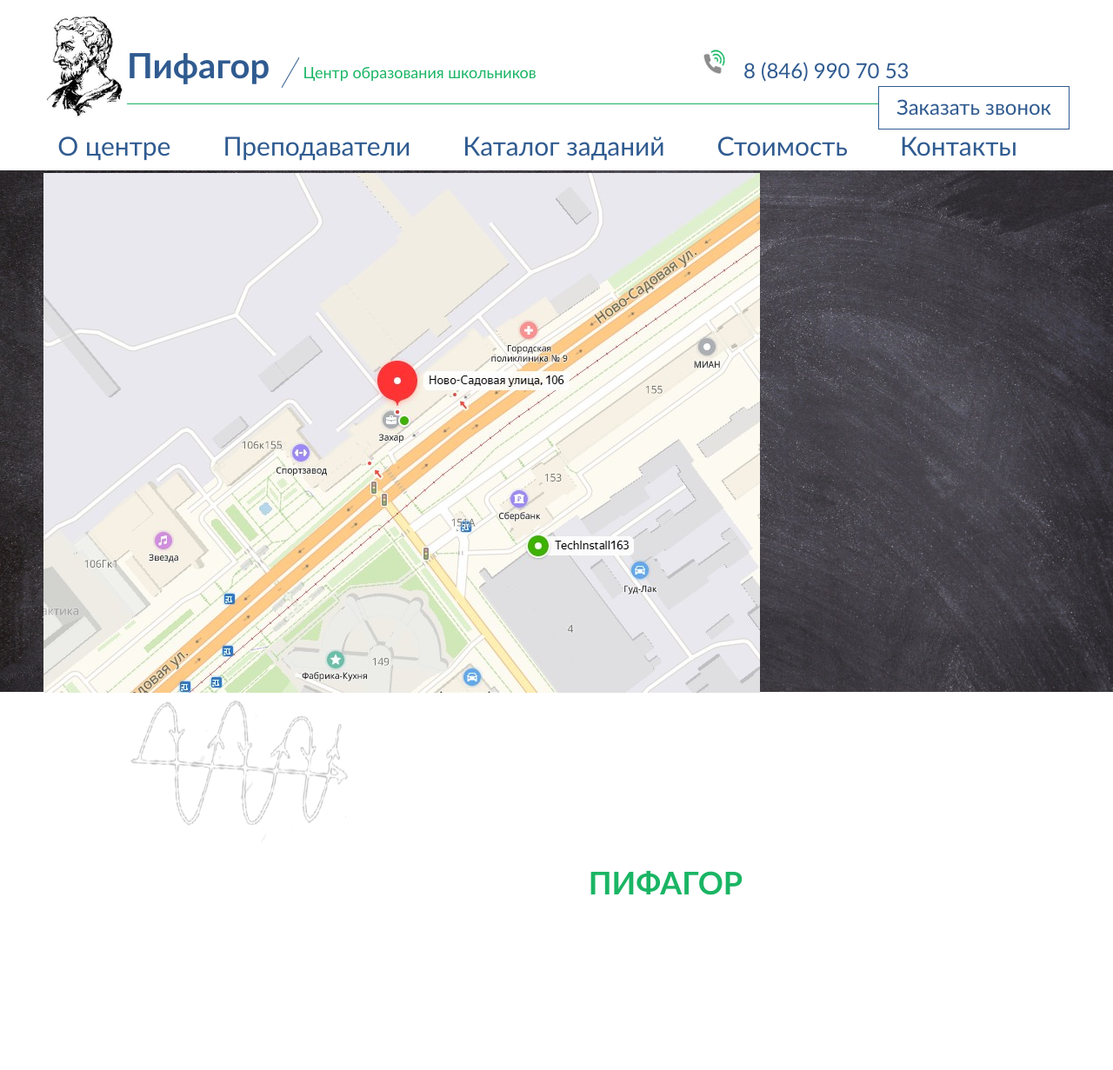
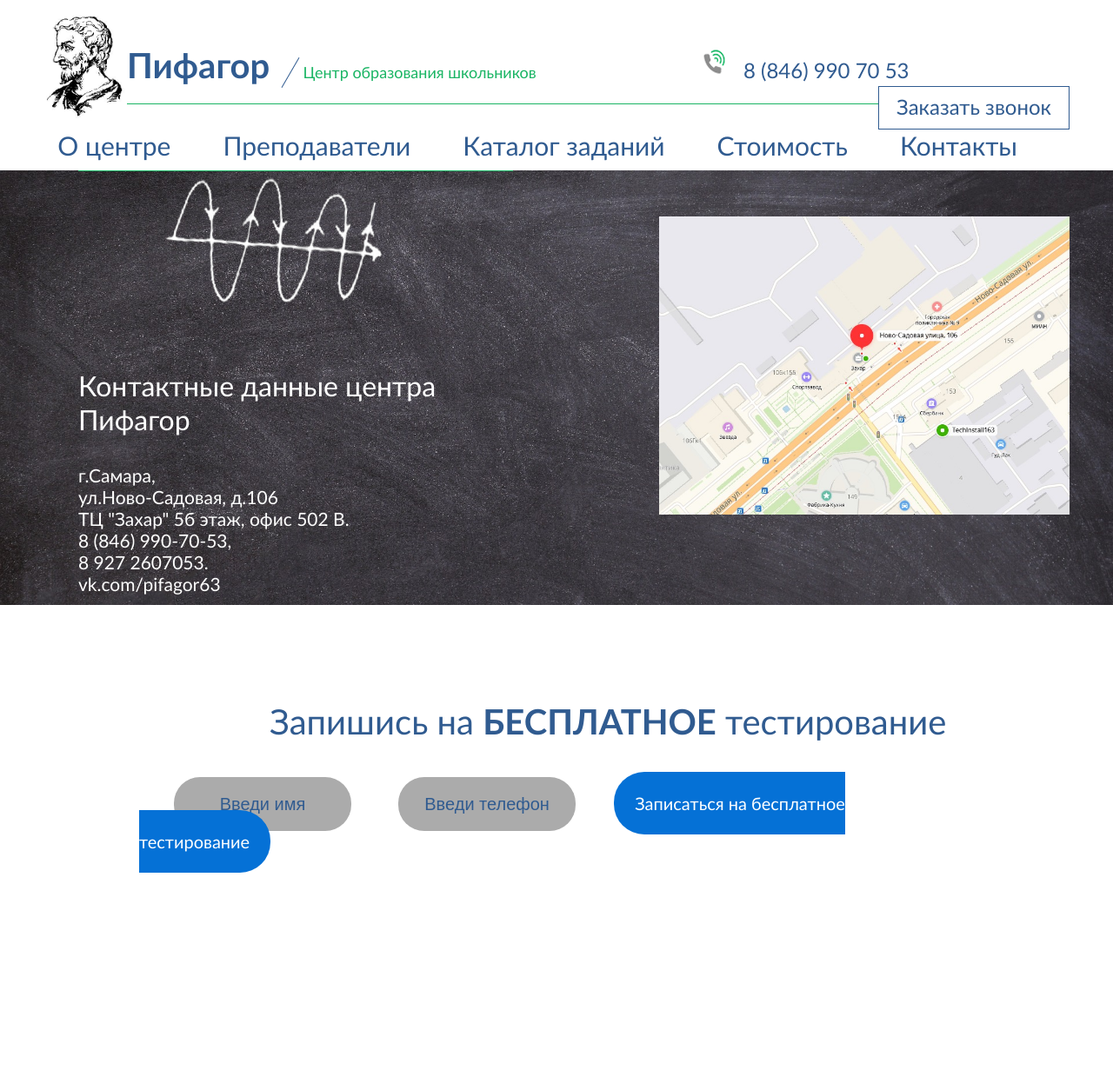
Before and after one commit to algorithm-ssau/pifagor, a PHP site: page /sait/contacts.html in a window 1280 px wide. Shown: the top 1231 px of the page at 87% size. After the commit the page ends 1004 px from the top, so only its background shows below. Run offline with PHP 8.4, Linux system fonts and the light colour scheme.

Commit message:
add contact.html

```diff
--- a/sait/contacts.html
+++ b/sait/contacts.html
@@ -3,12 +3,12 @@
   <head>
   	<meta charset="utf-8">
   	<title>Teachers</title>
+  	<link rel="stylesheet" type="text/css" href="style.css">
   	<link rel="stylesheet" type="text/css" href="styleteachers.css">
   </head>
   <body>
     <header>
     	<div class="container">
-
     		<img src="logo.jpg" alt="Pifagor" class="logo">
     		<div class="tittles">
     		  <div class="textpifagor">Пифагор</div>
@@ -44,22 +44,27 @@
     		</nav>
     	</div>
     </section>
-
     <section id="blackboard">
     	<div class="container">
     		<div class="alltextblackboard">
+          <div class="">
             <img src="karta.jpg" class="map">
-		<div class = "treatment1">
-			<img src="formula.png" class="formula">
-		<p class="contactsHeader">Контактные данные центра <span>Пифагор</span></p><br>
+          </div>
+  		    <div class = "lineblackboard">
+  			    <img src="formula.png" class="formula3">
+            <div class="textmap">
+              <p class="contactsHeader">Контактные данные центра <span>Пифагор</span><br></p>
 
-		<p>г.Самара,
-      <br> ул.Ново-Садовая, д.106
-       <br> ТЦ "Захар" 5б этаж, офис 502 B.
-       <br>8 (846) 990-70-53,<br> 8 927 2607053.<br> vk.com/pifagor63 <br>
+          		<p>г.Самара,<br> ул.Ново-Садовая, д.106<br> ТЦ "Захар" 5б этаж, офис 502 B.
+                <br>8 (846) 990-70-53,<br> 8 927 2607053.<br> vk.com/pifagor63 <br></p>
+            </div>
+
   	      </div>
 
 
+        </div>
+      </div>
+    </section>
     <div class="info">
       <div class="infobox">
         <div class="tittleinfo"><p>Запишись на <span>бесплатное</span> тестирование</p></div>
@@ -70,8 +75,5 @@
         <a href="#" class="zapicinfobox">Записаться на бесплатное тестирование</a>
       </div>
     </div>
-
-</section>
-
   </body>
 </html>
--- a/sait/style.css
+++ b/sait/style.css
@@ -486,3 +486,21 @@ margin-right: 50px;
 	margin-left: 170px;
 padding-top: 100px;
 }
+
+.map {
+	width: 40%;
+  float: right;
+  margin-top: 50px;
+}
+
+.textmap {
+	color: white;
+}
+
+.textmap .contactsHeader {
+	font-size: 32px;
+}
+
+.textmap p:last-child {
+	font-size: 21px;
+}
--- a/sait/styleteachers.css
+++ b/sait/styleteachers.css
@@ -119,10 +119,22 @@ margin-right: 60px;
 
 #blackboard{
 	background: url(blackboard.jpg) no-repeat center top / cover;
-	height: 600px;
+	height: 500px;
 	margin-top: 50px;
+}
 
-}
+/* .lineblackboard p {
+	color: white;
+} */
+
+/* .lineblackboard p:first-child {
+
+	font-size: 21px;
+} */
+
+/* .contactsHeader {
+	font-size: 32px;
+} */
 
 .alltextblackboard
 {
@@ -159,22 +171,22 @@ margin-right: 60px;
 	margin-left: 40px;
 }
 
-.lineika{
+/* .lineika{
 	width: 240px;
 	height: 110px;
 	padding-top: 20px;
 	padding-left: 100px;
 	margin-right: 100px;
-    }
+    } */
 
- .formula{
+ .formula3{
  	width: 250px;
 	height: 190px;
 	margin-right: 200px;
     padding-left: 100px;
  }
 
- .zhelnov{
+ /* .zhelnov{
  	width: 270px;
 	height: 270px;
  	border: 7px solid #1AB162;
@@ -182,44 +194,44 @@ margin-right: 60px;
  	float: right;
  	margin-top: 30px;
  	margin-right: 100px;
- }
+ } */
 
- .grafik{
+ /* .grafik{
  	width: 300px;
  	float: right;
  	margin-right: 100px;
  	margin-top: -160px;
- }
+ } */
 
-#courses{
+/* #courses{
 	background-color: white;
 	height: 460px;
 	width: 100%;
-}
+} */
 
-.tittlesubjects {
+/* .tittlesubjects {
     text-align: center;
     margin-top:-70px;
     padding: 0;
-}
+} */
 
-.lin{
+/* .lin{
 	width: 450px;
 	height: 1px;
 	background-color:#1ab564;
 	margin: 0 auto;
 	margin-top: 10px;
-}
+} */
 
-.tittlesubjects p {
+/* .tittlesubjects p {
 	font-weight: bold;
 	text-transform: uppercase;
 	color: #1ab564;
 	font-size: 36px;
 	margin:0;
-}
+} */
 
-.item item1{
+/* .item item1{
 	margin-top: 30px;
 	padding-left: 10px;
 	padding-right: 10px;
@@ -249,86 +261,86 @@ margin-right: 60px;
 	box-shadow: 10px 10px 10px #AEAEAE;
 	border-radius: 20px;
 	margin-bottom: 10px;
-}
+} */
 
-.arkhipova{
+/* .arkhipova{
 	height: 200px;
 	border: 7px solid #1AB162;
  	border-radius: 170px;
  	margin-top: 15px;
-}
+} */
 
-.bormotov {
+/* .bormotov {
 	height: 200px;
 	border: 7px solid #1AB162;
  	border-radius: 170px;
  	margin-top: 15px;
-}
+} */
 
-.item h3{
+/* .item h3{
 	padding-top: 10px;
 	padding-bottom: 10px;
 	color:#305b90;
 	font-size: 20px;
 	text-transform: uppercase;
 	margin:0;
-}
+} */
 
-.liniya{
+/* .liniya{
 	width: 270px;
 	height: 1px;
 	background-color:#1ab564;
 	margin: 0 auto;
-}
+} */
 
-.item p{
+/* .item p{
 color:#305b90;
 font-size: 18px;
 margin:0;
 text-align: justify;
 text-indent: 25px;
-}
+} */
 
 
-.item:last-child{
+/* .item:last-child{
 	float: right;
 }
 
 .item:nth-child(2){
 	margin-left:114px;
-}
+} */
 
- .molecula{
+ /* .molecula{
  	width: 100px;
  	opacity: 0.7;
- }
+ } */
 
- .drugayaformula{
+ /* .drugayaformula{
  	width: 250px;
  	margin-left: 800px;
  	opacity: 0.4;
  	margin-top: 5px;
- }
+ } */
 
- .grafik2{
+ /* .grafik2{
  	width: 250px;
  	margin-left: 20px;
  	opacity: 0.6;
  	margin-bottom: -60px;
- }
+ } */
 
- .magnit1{
+ /* .magnit1{
  	width: 100px;
  	margin-left: 400px;
  	opacity: 0.6;
- }
+ } */
 
- .vint{
+ /* .vint{
  	width: 150px;
  	margin-left: 220px;
  	opacity: 0.6;
 
- }
+ } */
 
 /*#slider {
 	position: relative;
```
Lines whose indentation alone changed are shown as unchanged.
